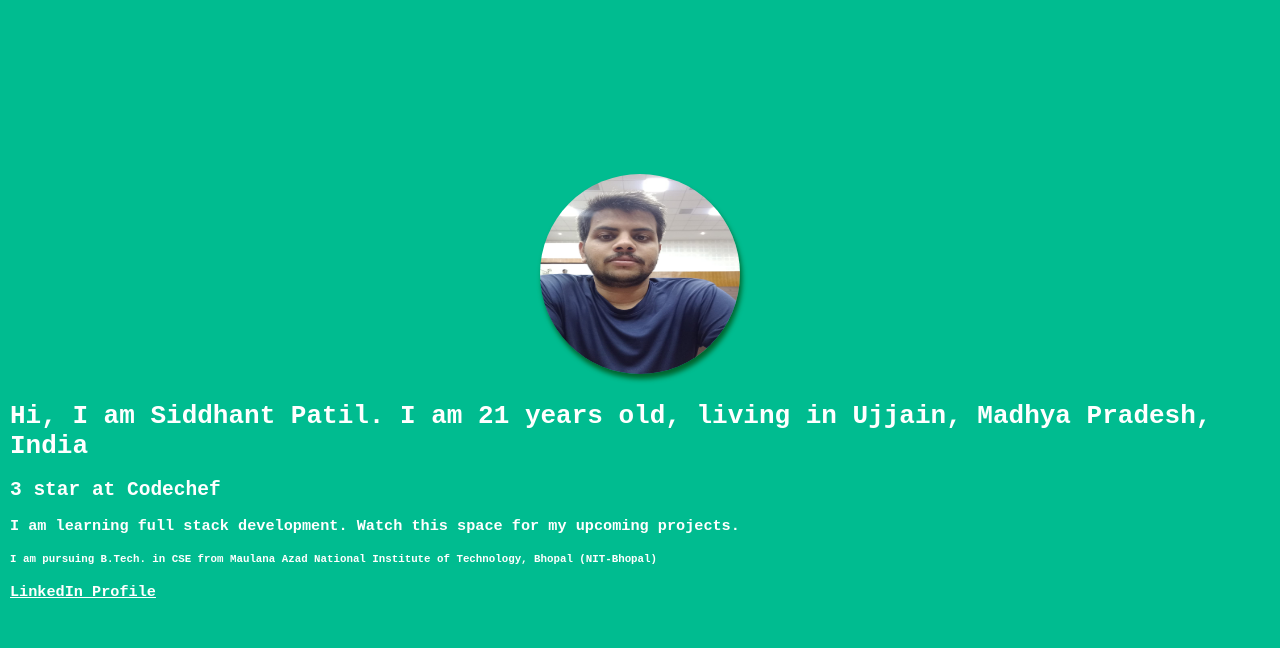
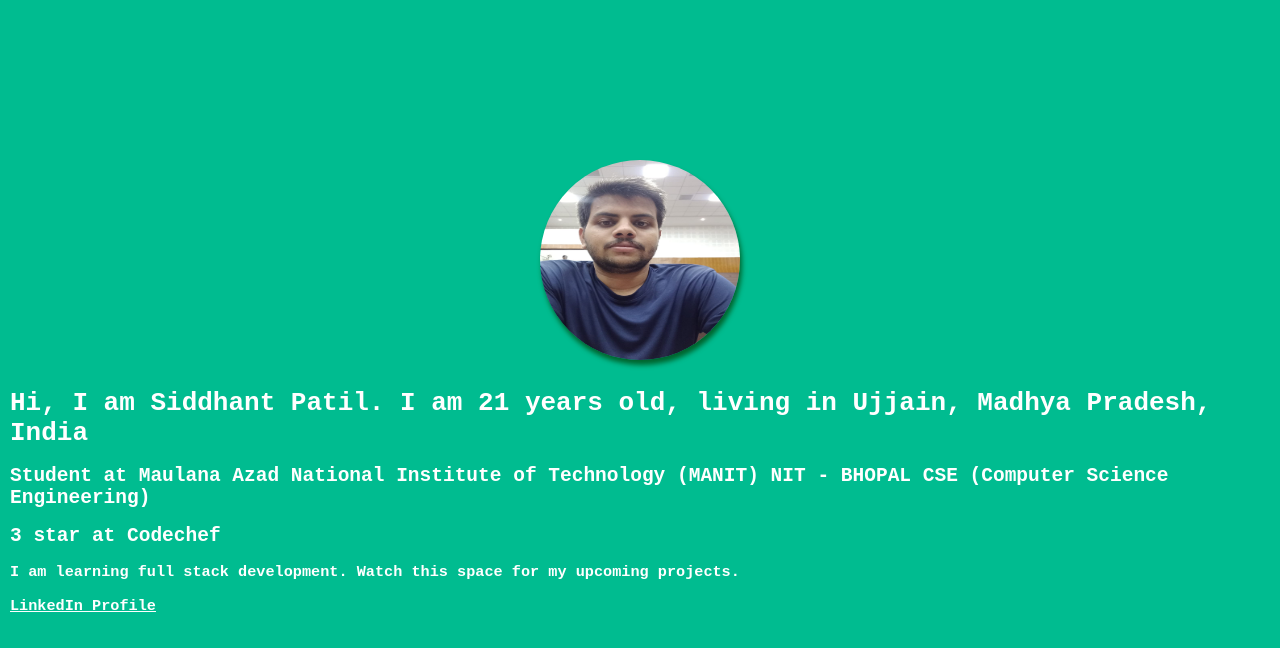
Before and after one commit to Sid-Pat/portfolio.io, a plain HTML site: page index.html in a window 1280 px wide. Drawn offline with Linux system fonts and the light colour scheme.

Commit message:
bio change1

```diff
--- a/index.html
+++ b/index.html
@@ -12,9 +12,9 @@
         <img class="profile-pic" src="images/myPic.jpeg" alt="">
         <div class="site-header-content">
             <h1>Hi, I am Siddhant Patil. I am 21 years old, living in Ujjain, Madhya Pradesh, India </h1>
+            <h2>Student at Maulana Azad National Institute of Technology (MANIT) NIT - BHOPAL CSE (Computer Science Engineering)</h2>
             <h2>3 star at Codechef</h2>
             <h3>I am learning full stack development. Watch this space for my upcoming projects.</h3>
-            <h5>I am pursuing B.Tech. in CSE from Maulana Azad National Institute of Technology, Bhopal (NIT-Bhopal) </h5>
             <h3><a class="linked-link" href="https:/www.linkedin.com/in/siddhant-patil-9b5a08221">LinkedIn Profile</a></h3>
 
         </div>
```
